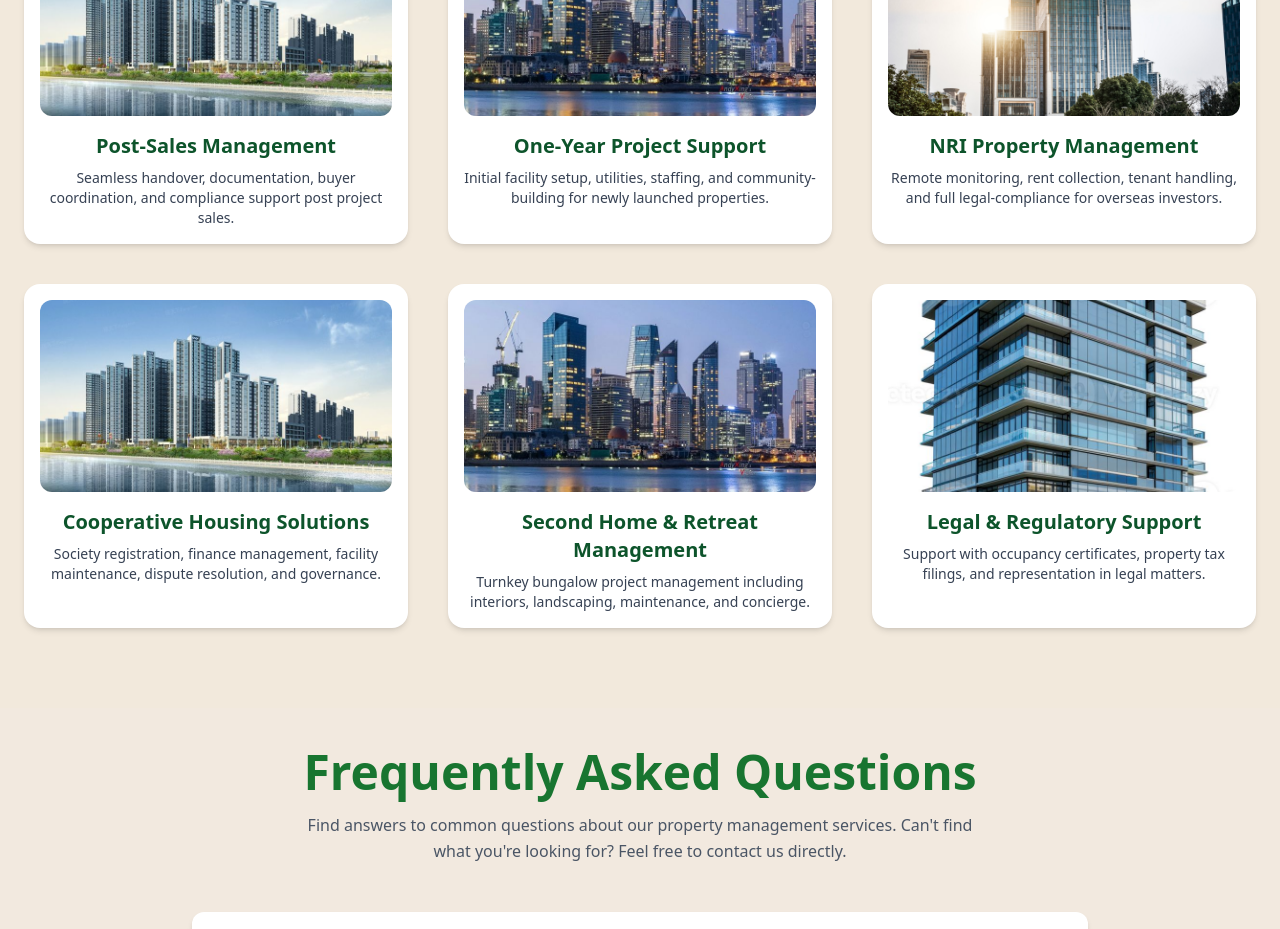
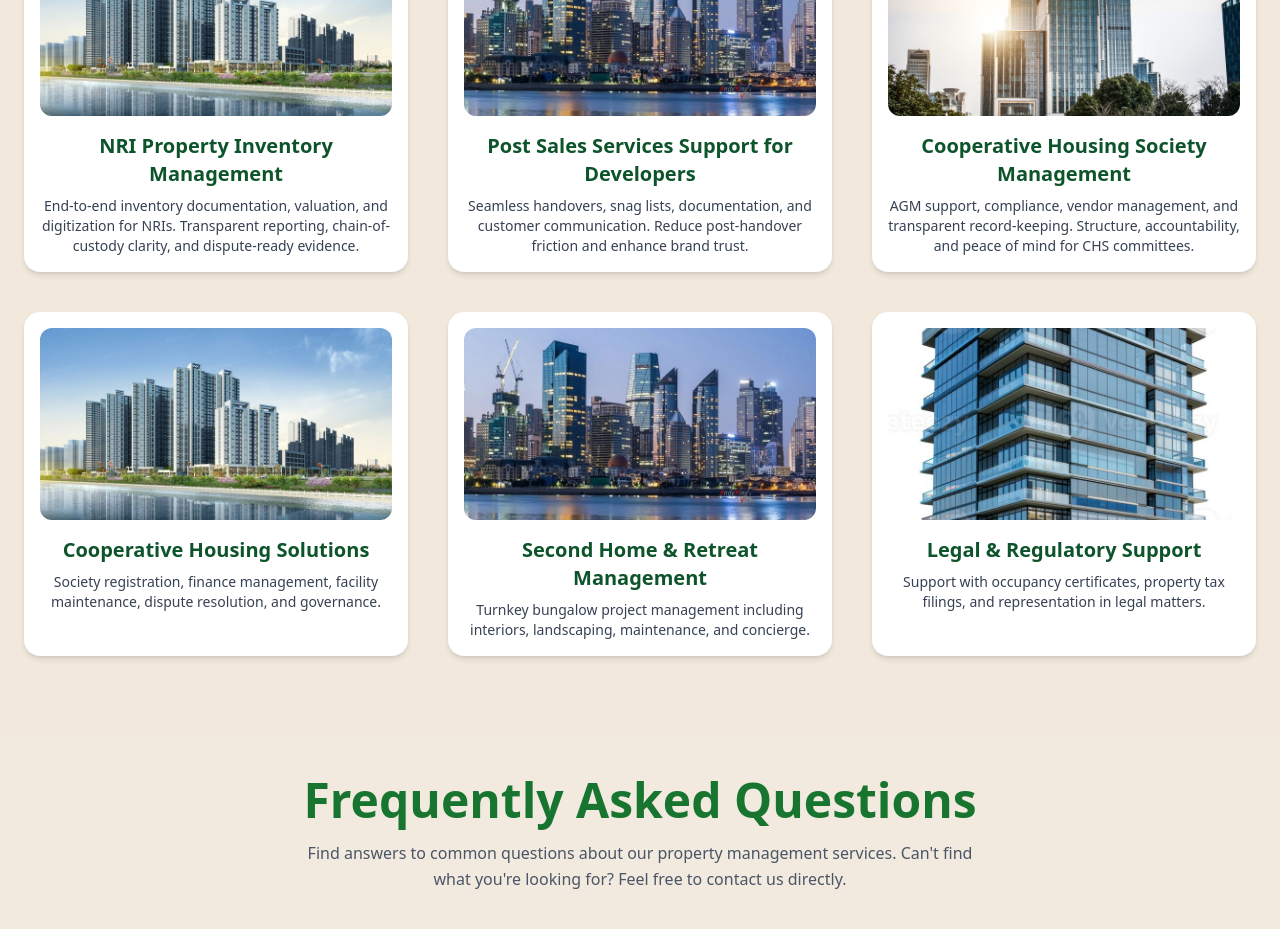
Before and after one commit to riya-jaiswal/Azalea, a React (Vite) app: page /services in a window 1280 px wide. Shown: the part 1020-1949 px from the top of the page. Built offline with nearby package versions, Linux system fonts and the light colour scheme.

Commit message:
updated order

```diff
--- a/src/Pages/Home.jsx
+++ b/src/Pages/Home.jsx
@@ -42,7 +42,7 @@ const Home = () => {
           <h2 className="text-3xl md:text-4xl lg:text-5xl font-bold text-green-900 mb-2">
             Our Services
           </h2>
-          <p className="text-gray-700 mb-12">
+          <p className="text-gray-700 mb-12 text-base">
             Elevating and Empowering Your Business with Customized, Innovative,
             and Strategic Solutions Designed for Success
           </p>
--- a/src/Section/About.jsx
+++ b/src/Section/About.jsx
@@ -16,7 +16,7 @@ const AboutSection = () => {
               About Us
             </h2>
             <div className="w-20 h-1 bg-[#187530] mx-auto mb-6"></div>
-            <p className="text-gray-700 text-lg md:text-xl leading-relaxed max-w-3xl mx-auto">
+            <p className="text-base text-gray-700 leading-relaxed max-w-3xl mx-auto">
               Azalea Management Services LLP offers complete real estate and
               community living solutions—from post-sales property management to
               NRI care and cooperative society administration.
@@ -165,7 +165,7 @@ const AboutSection = () => {
                   loading="lazy"
                     src={AboutImage}
                     alt="About Azalea Management Services - Professional Property Management"
-                    className="w-full h-80 lg:h-[800px] object-cover transition duration-500 hover:scale-105"
+                    className="w-full h-80 lg:h-[810px] object-cover transition duration-500 hover:scale-105"
                   />
                 </div>
 
--- a/src/Section/Contactsection.jsx
+++ b/src/Section/Contactsection.jsx
@@ -100,7 +100,7 @@ const Contactsection = (props) => {
         <h2 className="text-3xl md:text-4xl lg:text-5xl font-bold text-[#187530]">
           Contact Us
         </h2>
-        <p className="text-gray-600 mt-2 max-w-2xl mx-auto">
+        <p className="text-gray-600 mt-2 text-base max-w-2xl mx-auto">
           Reach out to us for inquiries, partnerships, or service requests. Our
           team is ready to assist you with personalized support and guidance.
         </p>
--- a/src/Section/Servicesection.jsx
+++ b/src/Section/Servicesection.jsx
@@ -1,26 +1,28 @@
-import service1 from '../assets/Service/Image 1.jpeg';
-import service2 from '../assets/Service/image 2.jpeg';
-import service3 from '../assets/Hero section/image 1.jpeg';
-import service4 from '../assets/Service/Image 1.jpeg';
-import service5 from '../assets/Service/image 2.jpeg';
-import service6 from '../assets/Service/image 3.jpeg';
-import { memo } from 'react';
-
-
+import service1 from "../assets/Service/Image 1.jpeg";
+import service2 from "../assets/Service/image 2.jpeg";
+import service3 from "../assets/Hero section/image 1.jpeg";
+import service4 from "../assets/Service/Image 1.jpeg";
+import service5 from "../assets/Service/image 2.jpeg";
+import service6 from "../assets/Service/image 3.jpeg";
+import { memo } from "react";
 
 const Servicesection = () => {
   return (
     <section>
       {/* hero */}
 
-
-
       {/* Services Section */}
-      <section className="bg-[#F2E9DC] px-6 py-10 md:py-20 text-center" id="services">
+      <section
+        className="bg-[#F2E9DC] px-6 py-10 md:py-20 text-center"
+        id="services"
+      >
         <div className="max-w-4xl mx-auto">
-          <h2 className="text-3xl md:text-4xl lg:text-5xl font-bold text-green-900 mb-2">Our Services</h2>
-          <p className="text-gray-700 mb-12">
-            Elevating and Empowering Your Business with Customized, Innovative, and Strategic Solutions Designed for Success
+          <h2 className="text-3xl md:text-4xl lg:text-5xl font-bold text-green-900 mb-2">
+            Our Services
+          </h2>
+          <p className="text-gray-700 mb-12 text-base">
+            Elevating and Empowering Your Business with Customized, Innovative,
+            and Strategic Solutions Designed for Success
           </p>
         </div>
 
@@ -28,44 +30,50 @@ const Servicesection = () => {
           {[
             {
               img: service1,
-              title: "Post-Sales Management",
-              desc: "Seamless handover, documentation, buyer coordination, and compliance support post project sales."
+              title: "NRI Property Inventory Management ",
+              desc: "End-to-end inventory documentation, valuation, and digitization for NRIs. Transparent reporting, chain-of-custody clarity, and dispute-ready evidence.",
             },
             {
               img: service2,
-              title: "One-Year Project Support",
-              desc: "Initial facility setup, utilities, staffing, and community-building for newly launched properties."
+              title: "Post Sales Services Support for Developers ",
+              desc: "Seamless handovers, snag lists, documentation, and customer communication. Reduce post-handover friction and enhance brand trust.",
             },
             {
               img: service3,
-              title: "NRI Property Management",
-              desc: "Remote monitoring, rent collection, tenant handling, and full legal-compliance for overseas investors."
+              title: "Cooperative Housing Society Management ",
+              desc: "AGM support, compliance, vendor management, and transparent record-keeping. Structure, accountability, and peace of mind for CHS committees.",
             },
+
             {
               img: service4,
               title: "Cooperative Housing Solutions",
-              desc: "Society registration, finance management, facility maintenance, dispute resolution, and governance."
+              desc: "Society registration, finance management, facility maintenance, dispute resolution, and governance.",
             },
             {
               img: service5,
               title: "Second Home & Retreat Management",
-              desc: "Turnkey bungalow project management including interiors, landscaping, maintenance, and concierge."
+              desc: "Turnkey bungalow project management including interiors, landscaping, maintenance, and concierge.",
             },
             {
               img: service6,
               title: "Legal & Regulatory Support",
-              desc: "Support with occupancy certificates, property tax filings, and representation in legal matters."
-            }
+              desc: "Support with occupancy certificates, property tax filings, and representation in legal matters.",
+            },
           ].map((item, idx) => (
             <div key={idx} className="bg-white p-4 rounded-2xl shadow-md">
-              <img src={item.img} loading='lazy' alt={item.title} className="rounded-xl mb-4 h-48 w-full object-cover" />
-              <h3 className="font-bold text-xl text-green-900 mb-2">{item.title}</h3>
+              <img
+                src={item.img}
+                loading="lazy"
+                alt={item.title}
+                className="rounded-xl mb-4 h-48 w-full object-cover"
+              />
+              <h3 className="font-bold text-xl text-green-900 mb-2">
+                {item.title}
+              </h3>
               <p className="text-sm text-gray-700">{item.desc}</p>
             </div>
           ))}
         </div>
-
-
       </section>
     </section>
   );
```
